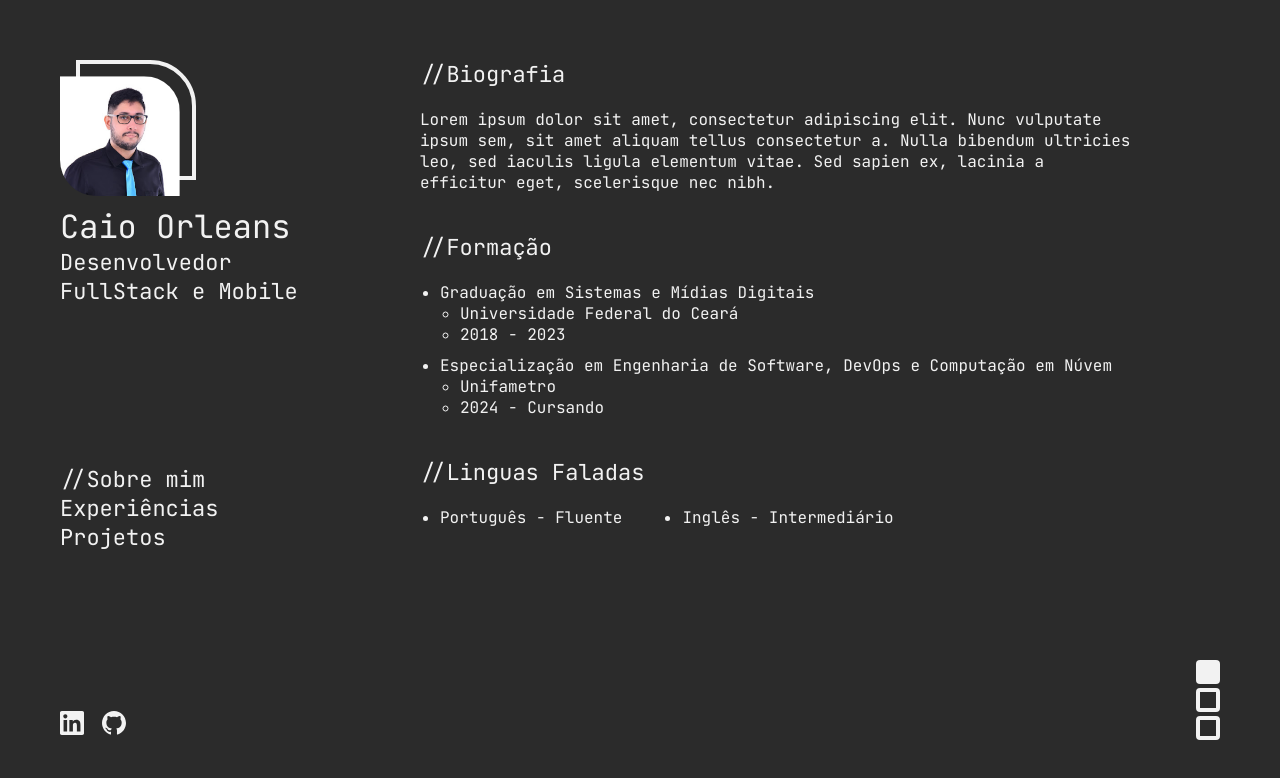
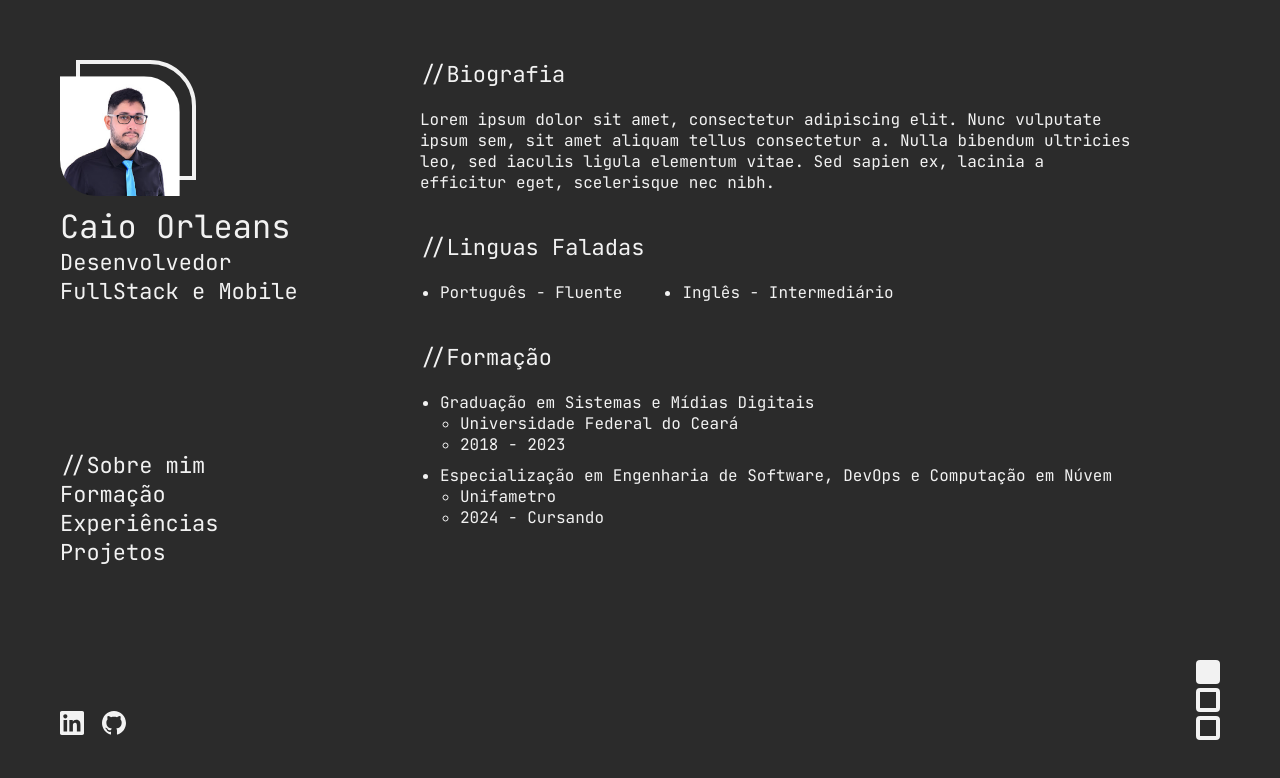
Before and after one commit to caioorleans/portfolio, an Angular app: page / in a window 1280 px wide. Shown: the top 778 px of the page. Built offline with nearby package versions, Linux system fonts and the light colour scheme.

Commit message:
Changed order of sections

```diff
--- a/src/app/components/content/content.component.html
+++ b/src/app/components/content/content.component.html
@@ -4,6 +4,12 @@
 
 <app-section [title]="info.biografy.title">
     <p>Lorem ipsum dolor sit amet, consectetur adipiscing elit. Nunc vulputate  ipsum sem, sit amet aliquam tellus consectetur a. Nulla bibendum  ultricies leo, sed iaculis ligula elementum vitae. Sed sapien ex,  lacinia a efficitur eget, scelerisque nec nibh.</p>
+</app-section>
+
+<app-section [title]="info.languages.title">
+    <ul id="languages-spoken">
+        <li *ngFor="let item of info.languages.content" class="languages-item">{{item.language}} - {{item.level}}</li>
+    </ul>
 </app-section>
 
 <app-section [title]="info.qualifications.title">
@@ -14,9 +20,3 @@
         </app-qualification-item>
     </ul>
 </app-section>
-
-<app-section [title]="info.languages.title">
-    <ul id="languages-spoken">
-        <li *ngFor="let item of info.languages.content" class="languages-item">{{item.language}} - {{item.level}}</li>
-    </ul>
-</app-section>
--- a/src/app/components/menu/menu.component.html
+++ b/src/app/components/menu/menu.component.html
@@ -4,6 +4,7 @@
 
     <ul id = "menu-itens">
         <li>//Sobre mim</li>
+        <li>Formação</li>
         <li>Experiências</li>
         <li>Projetos</li>
     </ul>
```
